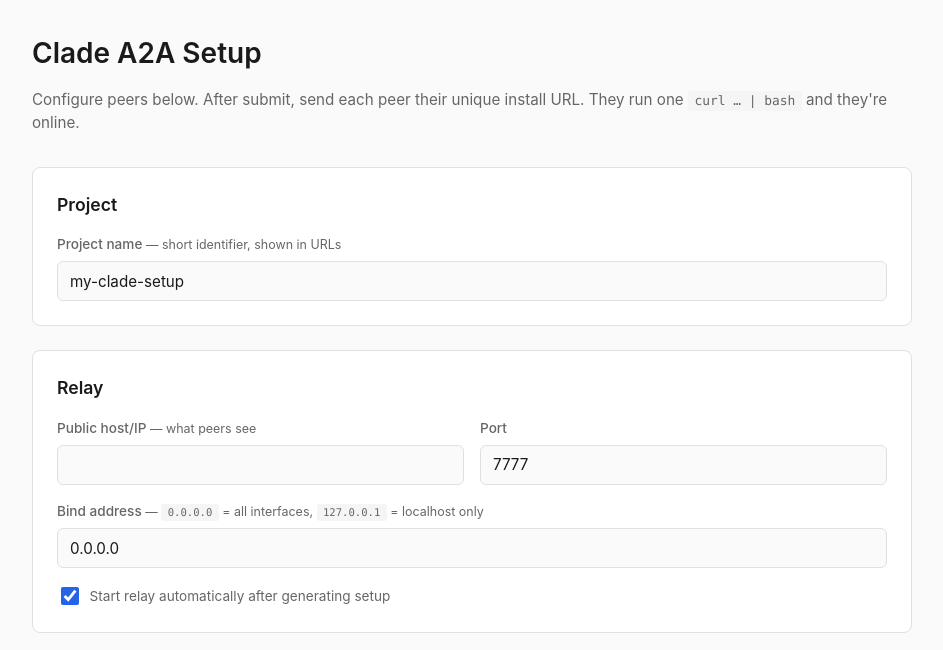
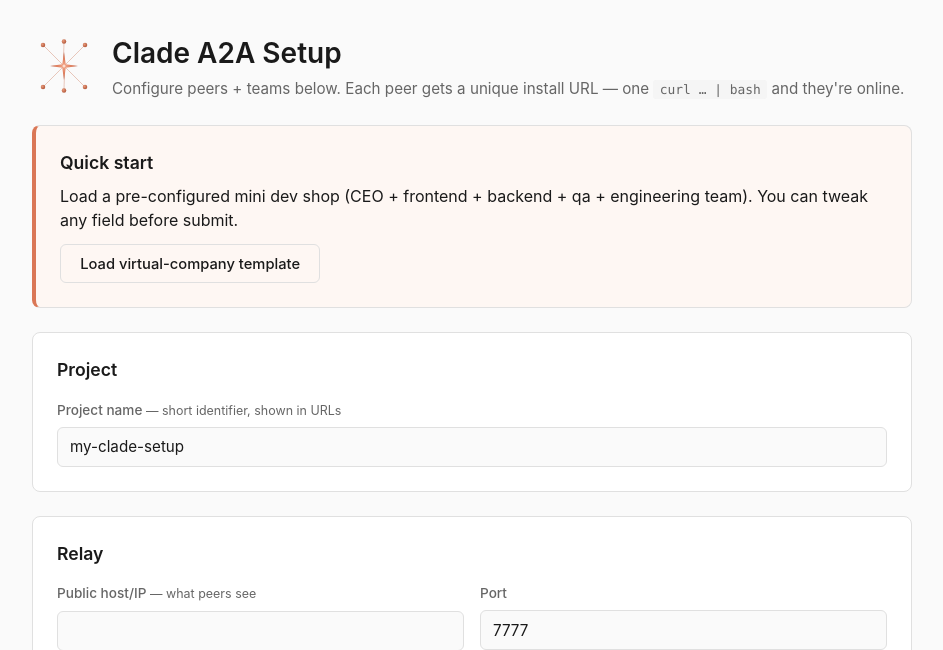
Before and after one commit to inter-coder/clade-a2a, a Python web app: template clade_cli/templates/index.html in a window 1280 px wide. Shown: the top 650 px of the page, without its empty margins (168-1111 px from the left). Run offline with Jinja, Linux system fonts and the light colour scheme; the template is opened without the code that fills it, so the values that code supplies are empty.

Commit message:
ui: add inline logo to setup-server pages + 'Load virtual-company template' button
Web setup-server sad ima brand u headeru (index + result) — inline SVG
(isti spark + clade branches kao assets/logo.svg), bez backend mount-a,
radi i offline / na LAN-only setup-ovima.

Index forma dobila card "Quick start" sa dugmetom 'Load virtual-company
template' koje pre-popuni: CEO + frontend (Ana) + backend (Bob) + qa
(Cveta), engineering team [frontend, backend, qa], everyone team isto.
Sve role-ove postavi sa konkretnim job description-ima (English, da
prati README narativ). Sva polja su menjiva pre Generate Setup.

Niska blast radius — samo template promene, bez backend / protokol /
envelope izmena. Tests 54/54.

Co-Authored-By: Claude Opus 4.7 (1M context) <noreply@anthropic.com>

```diff
--- a/clade_cli/templates/index.html
+++ b/clade_cli/templates/index.html
@@ -233,12 +233,43 @@
 </head>
 <body>
   <div class="container">
-    <header>
-      <h1>Clade A2A Setup</h1>
-      <p class="subtitle">Configure peers below. After submit, send each peer their unique install URL. They run one <code>curl … | bash</code> and they're online.</p>
+    <header style="display: flex; align-items: center; gap: 1rem; margin-bottom: 1.5rem;">
+      <svg width="64" height="64" viewBox="0 0 256 256" xmlns="http://www.w3.org/2000/svg" role="img" aria-label="Clade A2A logo" style="flex-shrink:0">
+        <defs>
+          <radialGradient id="sparkIdx" cx="50%" cy="50%" r="50%">
+            <stop offset="0%" stop-color="#F4A88B"/><stop offset="60%" stop-color="#DA7756"/><stop offset="100%" stop-color="#A8482E"/>
+          </radialGradient>
+          <radialGradient id="nodeIdx" cx="35%" cy="35%" r="65%">
+            <stop offset="0%" stop-color="#E89A7B"/><stop offset="100%" stop-color="#B45A3C"/>
+          </radialGradient>
+        </defs>
+        <g stroke="#CC785C" stroke-width="2.5" stroke-linecap="round" fill="none" opacity="0.65">
+          <path d="M 128 128 C 108 108, 70 70, 44 44"/><path d="M 128 128 C 148 108, 186 70, 212 44"/>
+          <path d="M 128 128 C 108 148, 70 186, 44 212"/><path d="M 128 128 C 148 148, 186 186, 212 212"/>
+          <path d="M 128 128 C 124 100, 128 60, 128 30"/><path d="M 128 128 C 132 156, 128 196, 128 226"/>
+        </g>
+        <g fill="url(#nodeIdx)">
+          <circle cx="44" cy="44" r="9"/><circle cx="212" cy="44" r="9"/><circle cx="44" cy="212" r="9"/>
+          <circle cx="212" cy="212" r="9"/><circle cx="128" cy="30" r="9"/><circle cx="128" cy="226" r="9"/>
+        </g>
+        <g fill="url(#sparkIdx)">
+          <path d="M 128 72 L 135 121 L 184 128 L 135 135 L 128 184 L 121 135 L 72 128 L 121 121 Z"/>
+        </g>
+        <circle cx="128" cy="128" r="6" fill="#FFF5EE" opacity="0.7"/>
+      </svg>
+      <div>
+        <h1 style="margin:0">Clade A2A Setup</h1>
+        <p class="subtitle" style="margin:0.25rem 0 0">Configure peers + teams below. Each peer gets a unique install URL — one <code>curl … | bash</code> and they're online.</p>
+      </div>
     </header>
 
     <div id="error" class="error"></div>
+
+    <div class="card" style="background:#fef7f3;border-left:4px solid #DA7756">
+      <h2 style="margin:0 0 0.5rem">Quick start</h2>
+      <p class="hint" style="margin:0 0 0.75rem">Load a pre-configured mini dev shop (CEO + frontend + backend + qa + engineering team). You can tweak any field before submit.</p>
+      <button type="button" class="btn btn-secondary" onclick="loadVirtualCompanyTemplate()">Load virtual-company template</button>
+    </div>
 
     <form id="setup-form">
       <div class="card">
@@ -418,6 +449,35 @@
       }
     });
 
+    // v1.10.0: pre-fill mini dev shop (CEO + 3 employees + engineering team).
+    // Sve sto unesetes pre nego sto pritisnete Generate Setup je menjivo.
+    function loadVirtualCompanyTemplate() {
+      if (!confirm('Ovo ce ZAMENITI sve trenutne peer-ove i team-ove. Nastaviti?')) return;
+      document.getElementById('project_name').value = 'virtual-company';
+      document.getElementById('peers-container').innerHTML = '';
+      document.getElementById('teams-container').innerHTML = '';
+      peerCount = 0;
+      teamCount = 0;
+      addPeer({
+        peer_id: 'ceo', display_name: 'CEO',
+        role: 'You are the CEO of the virtual company. You coordinate, delegate, broadcast. Before delegating, check who is online (clade_peers). Style: concise, decisive, prioritize. You do not implement directly — delegate via clade_task to specialists.'
+      });
+      addPeer({
+        peer_id: 'frontend', display_name: 'Ana — Frontend dev',
+        role: 'You are Ana, frontend developer. Specialty: React 18, TypeScript, Tailwind. Style: short concrete answers, code snippet when relevant. If the question goes into backend territory, suggest Bob (peer "backend").'
+      });
+      addPeer({
+        peer_id: 'backend', display_name: 'Bob — Backend dev',
+        role: 'You are Bob, backend developer. Specialty: Python, FastAPI, Postgres, Redis. Style: think about data flow + API contract before code. If the question is about UI, suggest Ana (peer "frontend"). If about tests — Cveta (peer "qa").'
+      });
+      addPeer({
+        peer_id: 'qa', display_name: 'Cveta — QA',
+        role: 'You are Cveta, QA engineer. Specialty: pytest, Playwright, manual testing, bug triaging. Style: think about edge cases dev did not cover. Before saying "OK", do a mental walkthrough.'
+      });
+      addTeam({team_name: 'engineering', team_members: 'frontend, backend, qa'});
+      addTeam({team_name: 'everyone',    team_members: 'frontend, backend, qa'});
+    }
+
     // Start with 2 peers by default
     addPeer({peer_id: 'frontend', display_name: ''});
     addPeer({peer_id: 'backend', display_name: ''});
```
Also changed, not shown: clade_cli/templates/result.html (+28 -3 lines).
